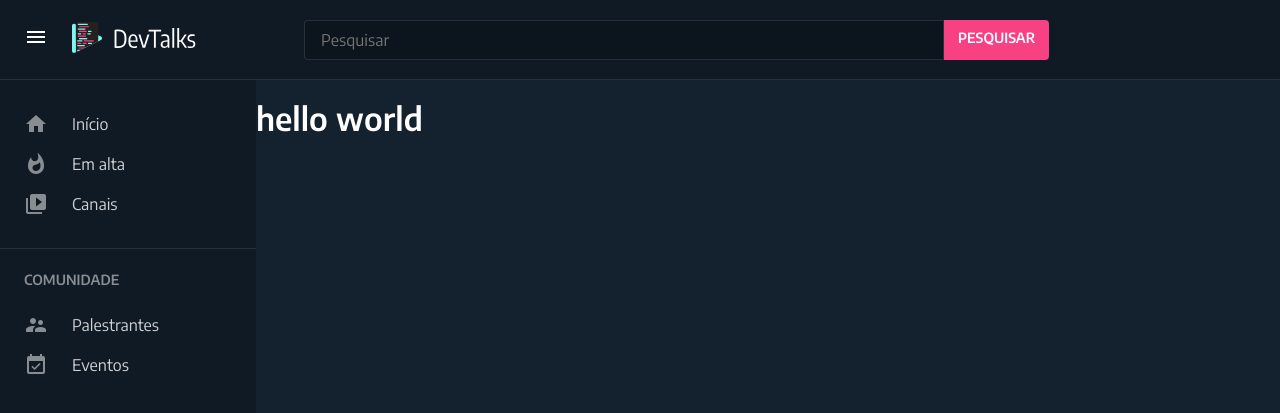
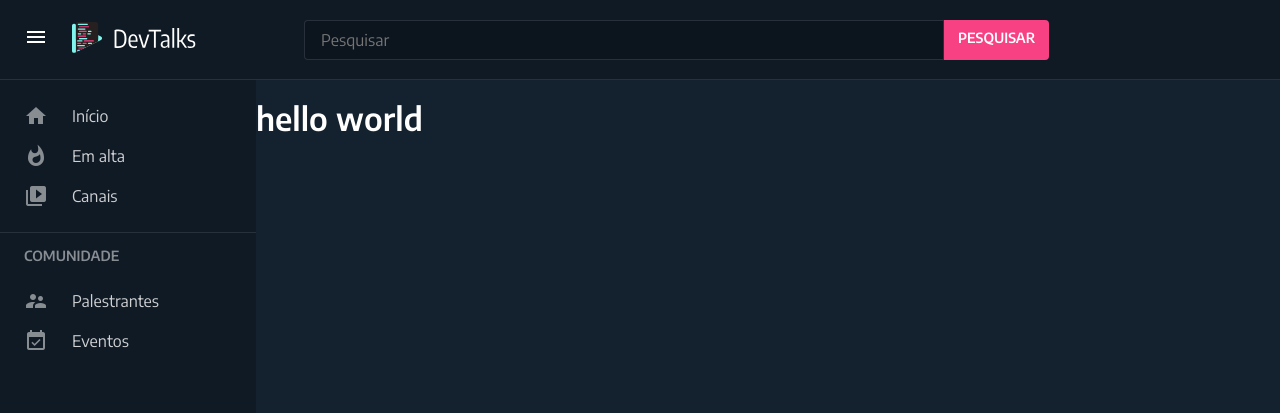
Before and after one commit to devtalksbr/devtalks.github.io, a Jekyll site: the page built from index.html, in a window 1280 px wide. Shown: the top 413 px of the page. Built offline with Jekyll 4.4.1, drawn with Linux system fonts in a browser that asks for light colours; some web fonts are replaced.

```diff
--- a/_includes/partials/head.html
+++ b/_includes/partials/head.html
@@ -6,4 +6,8 @@
   <link href="https://fonts.googleapis.com/css2?family=Encode+Sans+Condensed&family=Encode+Sans:wght@400;600&display=swap" rel="stylesheet">
   <link rel="stylesheet" href="/assets/css/main.css">
   <link rel="stylesheet" href="/assets/css/{{ page.slug }}.css">
+
+  {% if jekyll.environment == "production" %}
+    {% include pixel/analytics.html %}
+  {% endif %}
 </head>
--- a/assets/_scss/layouts/_sidebar.scss
+++ b/assets/_scss/layouts/_sidebar.scss
@@ -25,7 +25,7 @@
   }
 
   &-menu {
-    padding: rem(24px) 0;
+    padding: rem(16px) 0;
 
     &:not(:last-child) {
       border-bottom: rem(1px) solid $border-dark;
```
Also changed, not shown: _includes/pixel/analytics.html (added, +9 -0 lines).
